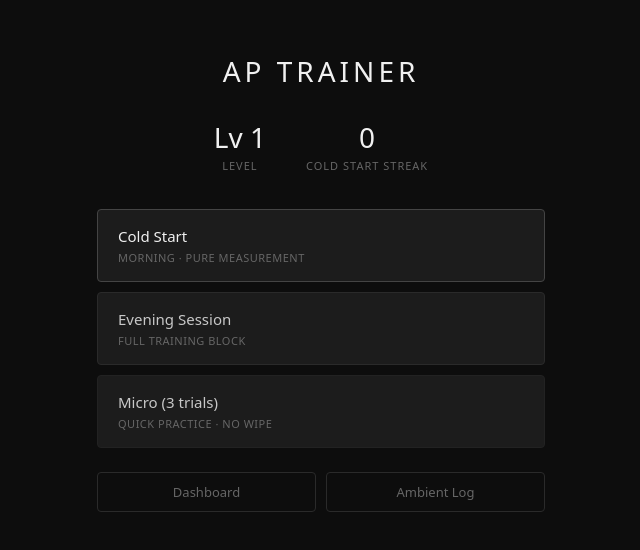
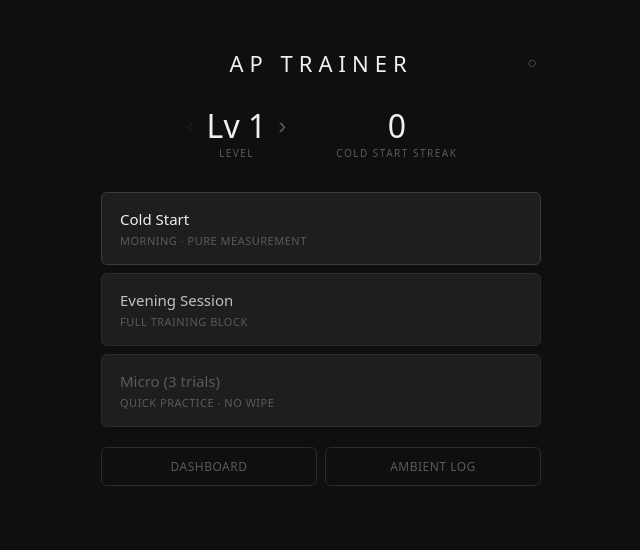
Before and after one commit to mehurtado/ap-trainer, a React (Vite) app: page / in a window 1280 px wide. Shown: the top 550 px of the page, without its empty margins (319-959 px from the left). Built offline with nearby package versions, Linux system fonts and the light colour scheme.

Commit message:
Add quit button, session record, level selector, dark/light theme, audio stop fix

```diff
--- a/src/App.jsx
+++ b/src/App.jsx
@@ -1,5 +1,6 @@
 import React from 'react';
 import { useGameState } from './hooks/useGameState.js';
+import { useTheme } from './hooks/useTheme.js';
 import HomeScreen from './components/HomeScreen.jsx';
 import TrialScreen from './components/TrialScreen.jsx';
 import FeedbackScreen from './components/FeedbackScreen.jsx';
@@ -10,6 +11,7 @@ import './App.css';
 
 export default function App() {
   const g = useGameState();
+  const { theme, toggle: toggleTheme } = useTheme();
 
   if (g.screen === 'home') {
     return (
@@ -21,11 +23,16 @@ export default function App() {
         onStartMicro={g.startMicro}
         onDashboard={() => g.setScreen('dashboard')}
         onAmbient={() => g.setScreen('ambient')}
+        onSetLevel={g.setLevel}
+        theme={theme}
+        onToggleTheme={toggleTheme}
       />
     );
   }
 
   if (g.screen === 'trial') {
+    const correct = g.consecutiveResults.filter(Boolean).length;
+    const total = g.consecutiveResults.length;
     return (
       <TrialScreen
         currentTrial={g.currentTrial}
@@ -38,6 +45,9 @@ export default function App() {
         trialIndex={g.trialIndex}
         sessionType={g.sessionType}
         notExactMode={g.notExactMode}
+        sessionCorrect={correct}
+        sessionTotal={total}
+        onQuit={g.goHome}
       />
     );
   }
@@ -53,7 +63,7 @@ export default function App() {
   }
 
   if (g.screen === 'wipe') {
-    return <WipeScreen progress={g.wipeProgress} />;
+    return <WipeScreen progress={g.wipeProgress} onQuit={g.goHome} />;
   }
 
   if (g.screen === 'dashboard') {
--- a/src/components/HomeScreen.jsx
+++ b/src/components/HomeScreen.jsx
@@ -1,4 +1,6 @@
 import React from 'react';
+
+const MAX_LEVEL = 12;
 
 export default function HomeScreen({
   level,
@@ -8,14 +10,26 @@ export default function HomeScreen({
   onStartMicro,
   onDashboard,
   onAmbient,
+  onSetLevel,
+  theme,
+  onToggleTheme,
 }) {
   return (
     <div className="screen home-screen">
-      <h1 className="app-title">AP Trainer</h1>
+      <div className="home-header">
+        <h1 className="app-title">AP Trainer</h1>
+        <button className="theme-btn" onClick={onToggleTheme} title="Toggle theme">
+          {theme === 'dark' ? '○' : '●'}
+        </button>
+      </div>
 
       <div className="stat-row">
         <div className="stat">
-          <span className="stat-value">Lv {level}</span>
+          <div className="level-selector">
+            <button className="level-arrow" onClick={() => onSetLevel(Math.max(1, level - 1))} disabled={level <= 1}>‹</button>
+            <span className="stat-value">Lv {level}</span>
+            <button className="level-arrow" onClick={() => onSetLevel(Math.min(MAX_LEVEL, level + 1))} disabled={level >= MAX_LEVEL}>›</button>
+          </div>
           <span className="stat-label">level</span>
         </div>
         <div className="stat">
--- a/src/components/WipeScreen.jsx
+++ b/src/components/WipeScreen.jsx
@@ -1,8 +1,11 @@
 import React from 'react';
 
-export default function WipeScreen({ progress }) {
+export default function WipeScreen({ progress, onQuit }) {
   return (
     <div className="screen wipe-screen">
+      <div className="screen-top-row">
+        <button className="quit-btn" onClick={onQuit}>✕</button>
+      </div>
       <div className="wipe-label">Clearing...</div>
       <div className="wipe-bar-wrap">
         <div className="wipe-bar" style={{ width: `${progress * 100}%` }} />
--- a/src/hooks/useGameState.js
+++ b/src/hooks/useGameState.js
@@ -270,12 +270,14 @@ export function useGameState() {
 
   function goHome() {
     if (wipeTimer.current) clearInterval(wipeTimer.current);
+    audioEngine.stop();
     setScreen('home');
   }
 
   return {
     screen, setScreen,
-    level, setLevel,
+    level,
+    setLevel: (v) => { setLevel(v); setMeta('level', v); },
     sessionType,
     trialIndex,
     currentTrial,
@@ -291,6 +293,7 @@ export function useGameState() {
     cognitiveLoad, setCognitiveLoad,
     intoxicationFlag, setIntoxicationFlag,
     contaminationFlag, setContaminationFlag,
+    consecutiveResults,
     matrixStore,
     startSession: beginSession,
     startMicro: beginMicro,
--- /dev/null
+++ b/src/hooks/useTheme.js
@@ -0,0 +1,15 @@
+import { useState, useEffect } from 'react';
+
+export function useTheme() {
+  const [theme, setTheme] = useState(() =>
+    localStorage.getItem('theme') || 'dark'
+  );
+
+  useEffect(() => {
+    document.documentElement.setAttribute('data-theme', theme);
+    localStorage.setItem('theme', theme);
+  }, [theme]);
+
+  const toggle = () => setTheme(t => t === 'dark' ? 'light' : 'dark');
+  return { theme, toggle };
+}
--- a/src/index.css
+++ b/src/index.css
@@ -1,20 +1,34 @@
 *, *::before, *::after { box-sizing: border-box; }
 
+/* ── Themes ───────────────────────────────────────────────────────────────── */
 :root {
-  --bg: #0d0d0d;
-  --bg2: #141414;
-  --bg3: #1c1c1c;
-  --border: #2a2a2a;
-  --text: #c8c8c8;
-  --text-dim: #666;
+  --bg:          #0f0f0f;
+  --bg2:         #161616;
+  --bg3:         #1e1e1e;
+  --border:      #2c2c2c;
+  --text:        #c0c0c0;
+  --text-dim:    #5a5a5a;
   --text-bright: #f0f0f0;
-  --accent: #e0e0e0;
-  --correct: #4caf50;
-  --wrong: #e53935;
-  --warn: #f57c00;
+  --correct:     #4caf50;
+  --wrong:       #e53935;
+  --warn:        #f57c00;
   --font: system-ui, 'Segoe UI', sans-serif;
 }
 
+:root[data-theme="light"] {
+  --bg:          #fafafa;
+  --bg2:         #f2f2f2;
+  --bg3:         #e8e8e8;
+  --border:      #d4d4d4;
+  --text:        #444;
+  --text-dim:    #999;
+  --text-bright: #111;
+  --correct:     #2e7d32;
+  --wrong:       #c62828;
+  --warn:        #e65100;
+}
+
+/* ── Base ─────────────────────────────────────────────────────────────────── */
 body {
   margin: 0;
   background: var(--bg);
@@ -37,62 +51,99 @@ body {
   flex: 1;
   display: flex;
   flex-direction: column;
-  padding: 20px 16px;
+  padding: 20px 20px;
   gap: 16px;
 }
 
 /* ── Home ─────────────────────────────────────────────────────────────────── */
+.home-header {
+  display: flex;
+  align-items: center;
+  justify-content: center;
+  position: relative;
+  padding-top: 28px;
+}
+
 .app-title {
-  font-size: 28px;
+  font-size: 22px;
   font-weight: 400;
-  letter-spacing: 4px;
+  letter-spacing: 6px;
   text-transform: uppercase;
   color: var(--text-bright);
   margin: 0;
-  text-align: center;
-  padding-top: 32px;
 }
+
+.theme-btn {
+  position: absolute;
+  right: 0;
+  background: none;
+  border: none;
+  color: var(--text-dim);
+  font-size: 16px;
+  cursor: pointer;
+  padding: 4px;
+  line-height: 1;
+}
+.theme-btn:hover { color: var(--text); }
 
 .stat-row {
   display: flex;
   justify-content: center;
-  gap: 40px;
-  padding: 12px 0;
+  gap: 48px;
+  padding: 16px 0;
 }
 
 .stat {
   display: flex;
   flex-direction: column;
   align-items: center;
-  gap: 2px;
+  gap: 4px;
 }
 
 .stat-value {
-  font-size: 28px;
+  font-size: 32px;
   font-weight: 300;
   color: var(--text-bright);
+  line-height: 1;
 }
 
+.level-selector {
+  display: flex;
+  align-items: center;
+  gap: 10px;
+}
+
+.level-arrow {
+  background: none;
+  border: none;
+  color: var(--text-dim);
+  font-size: 24px;
+  cursor: pointer;
+  padding: 0 2px;
+  line-height: 1;
+}
+.level-arrow:hover:not(:disabled) { color: var(--text-bright); }
+.level-arrow:disabled { opacity: 0.15; cursor: default; }
+
 .stat-label {
-  font-size: 11px;
+  font-size: 10px;
   text-transform: uppercase;
-  letter-spacing: 1px;
+  letter-spacing: 1.5px;
   color: var(--text-dim);
 }
 
 .session-buttons {
   display: flex;
   flex-direction: column;
-  gap: 10px;
-  margin-top: 8px;
+  gap: 8px;
 }
 
 .session-btn {
   background: var(--bg3);
   border: 1px solid var(--border);
   color: var(--text);
-  padding: 16px 20px;
-  border-radius: 4px;
+  padding: 16px 18px;
+  border-radius: 6px;
   cursor: pointer;
   font-size: 15px;
   font-family: var(--font);
@@ -100,12 +151,15 @@ body {
   flex-direction: column;
   align-items: flex-start;
   gap: 4px;
-  transition: background 0.15s;
+  transition: background 0.12s, border-color 0.12s;
+  text-align: left;
 }
 
-.session-btn:hover { background: #222; }
-.session-btn.primary { border-color: #444; color: var(--text-bright); }
-.session-btn.micro { border-color: #222; }
+.session-btn:hover { background: var(--bg2); border-color: #3a3a3a; }
+:root[data-theme="light"] .session-btn:hover { border-color: #bbb; }
+.session-btn.primary { color: var(--text-bright); border-color: #3c3c3c; }
+:root[data-theme="light"] .session-btn.primary { border-color: #bbb; }
+.session-btn.micro { color: var(--text-dim); }
 
 .btn-sub {
   font-size: 11px;
@@ -116,8 +170,8 @@ body {
 
 .secondary-buttons {
   display: flex;
-  gap: 10px;
-  margin-top: 8px;
+  gap: 8px;
+  margin-top: 4px;
 }
 
 .nav-btn {
@@ -126,54 +180,84 @@ body {
   border: 1px solid var(--border);
   color: var(--text-dim);
   padding: 10px;
-  border-radius: 4px;
+  border-radius: 6px;
   cursor: pointer;
-  font-size: 13px;
+  font-size: 12px;
   font-family: var(--font);
-  transition: color 0.15s;
+  text-transform: uppercase;
+  letter-spacing: 0.5px;
+  transition: color 0.12s, border-color 0.12s;
 }
-
-.nav-btn:hover { color: var(--text); }
+.nav-btn:hover { color: var(--text); border-color: #444; }
+:root[data-theme="light"] .nav-btn:hover { border-color: #bbb; }
 
 /* ── Trial ────────────────────────────────────────────────────────────────── */
 .trial-screen { padding-top: 12px; }
 
 .trial-meta {
   display: flex;
-  gap: 12px;
-  font-size: 12px;
+  align-items: center;
+  gap: 10px;
+  font-size: 11px;
   color: var(--text-dim);
   text-transform: uppercase;
   letter-spacing: 1px;
 }
 
-.stimulus-info { min-height: 20px; }
+.session-record {
+  font-size: 11px;
+  color: var(--text-dim);
+  letter-spacing: 1px;
+  font-variant-numeric: tabular-nums;
+}
+
+.quit-btn {
+  margin-left: auto;
+  background: none;
+  border: none;
+  color: var(--text-dim);
+  font-size: 15px;
+  cursor: pointer;
+  padding: 0 2px;
+  line-height: 1;
+}
+.quit-btn:hover { color: var(--text); }
+
+.screen-top-row {
+  display: flex;
+  justify-content: flex-end;
+}
+
+.stimulus-info { min-height: 18px; }
 
 .tag {
-  font-size: 10px;
+  font-size: 9px;
   text-transform: uppercase;
   letter-spacing: 1px;
   padding: 2px 6px;
   border: 1px solid var(--border);
-  border-radius: 2px;
+  border-radius: 3px;
   color: var(--text-dim);
 }
 
-.tag.cold { border-color: #444; color: #888; }
+.tag.cold { border-color: #444; color: #777; }
+:root[data-theme="light"] .tag.cold { border-color: #bbb; color: #999; }
 .tag.detuned { border-color: #444; }
 .tag.noise, .tag.sine { border-color: #333; }
+:root[data-theme="light"] .tag.noise,
+:root[data-theme="light"] .tag.sine { border-color: #ccc; }
 
 /* Timer bar */
 .timer-bar-wrap {
-  height: 2px;
-  background: #1a1a1a;
-  border-radius: 1px;
+  height: 3px;
+  background: var(--bg3);
+  border-radius: 2px;
   overflow: hidden;
 }
 
 .timer-bar {
   height: 100%;
-  background: #555;
+  background: var(--text-dim);
   transition: width 0.05s linear;
 }
 
@@ -182,31 +266,35 @@ body {
   display: grid;
   grid-template-columns: repeat(4, 1fr);
   gap: 8px;
-  margin-top: 12px;
+  margin-top: 8px;
 }
 
 .note-btn {
   background: var(--bg3);
   border: 1px solid var(--border);
   color: var(--text-bright);
-  font-size: 18px;
+  font-size: 17px;
   font-family: var(--font);
-  font-weight: 300;
-  padding: 22px 0;
-  border-radius: 4px;
+  font-weight: 400;
+  padding: 24px 0;
+  border-radius: 6px;
   cursor: pointer;
-  transition: background 0.1s, border-color 0.1s;
-  letter-spacing: 1px;
+  transition: background 0.08s, border-color 0.08s;
+  letter-spacing: 0.5px;
 }
 
-.note-btn:hover:not(:disabled) { background: #242424; border-color: #444; }
-.note-btn:active:not(:disabled) { background: #2c2c2c; }
-.note-btn.inactive { opacity: 0.15; cursor: default; }
+.note-btn:hover:not(:disabled) {
+  background: var(--bg2);
+  border-color: #484848;
+}
+:root[data-theme="light"] .note-btn:hover:not(:disabled) { border-color: #bbb; }
+.note-btn:active:not(:disabled) { background: var(--border); }
+.note-btn.inactive { opacity: 0.12; cursor: default; }
 .note-btn:disabled { cursor: default; }
 
 .direction-row {
   display: flex;
-  gap: 12px;
+  gap: 10px;
   margin-top: 8px;
 }
 
@@ -216,11 +304,13 @@ body {
   border: 1px solid var(--border);
   color: var(--text);
   padding: 14px;
-  border-radius: 4px;
+  border-radius: 6px;
   cursor: pointer;
   font-size: 14px;
   font-family: var(--font);
+  transition: background 0.1s;
 }
+.dir-btn:hover { background: var(--bg2); }
 
 /* Confidence overlay */
 .confidence-overlay {
@@ -232,26 +322,26 @@ body {
   max-width: 480px;
   background: var(--bg2);
   border-top: 1px solid var(--border);
-  padding: 20px 16px;
+  padding: 20px 20px;
   display: flex;
   flex-direction: column;
   align-items: center;
-  gap: 12px;
+  gap: 10px;
   z-index: 100;
 }
 
 .confidence-overlay p {
-  font-size: 13px;
+  font-size: 11px;
   color: var(--text-dim);
   text-transform: uppercase;
-  letter-spacing: 1px;
+  letter-spacing: 1.5px;
   margin: 0;
 }
 
 .conf-btn {
   width: 100%;
-  padding: 14px;
-  border-radius: 4px;
+  padding: 15px;
+  border-radius: 6px;
   cursor: pointer;
   font-size: 15px;
   font-family: var(--font);
@@ -260,67 +350,66 @@ body {
   color: var(--text);
   transition: background 0.1s;
 }
-
-.conf-btn:hover { background: #242424; }
+.conf-btn:hover { background: var(--bg2); }
 
 /* ── Feedback ─────────────────────────────────────────────────────────────── */
 .feedback-screen {
   align-items: center;
   justify-content: center;
-  gap: 24px;
+  gap: 28px;
 }
 
 .result-indicator {
-  font-size: 72px;
+  font-size: 80px;
   font-weight: 200;
   line-height: 1;
 }
 
 .result-indicator.correct { color: var(--correct); }
-.result-indicator.wrong { color: var(--wrong); }
+.result-indicator.wrong   { color: var(--wrong); }
 
 .correction-info {
   display: flex;
   flex-direction: column;
   align-items: center;
-  gap: 8px;
+  gap: 10px;
   text-align: center;
 }
 
-.correct-label { color: var(--text-dim); font-size: 14px; }
-.target-label { color: var(--text-bright); font-size: 22px; letter-spacing: 2px; }
+.correct-label { color: var(--text-dim); font-size: 13px; text-transform: uppercase; letter-spacing: 0.5px; }
+.target-label  { color: var(--text-bright); font-size: 26px; font-weight: 300; letter-spacing: 3px; }
 
 .neighbors {
   font-size: 12px;
   color: var(--text-dim);
-  margin-top: 4px;
+  margin-top: 2px;
 }
 
-.neighbors-label { color: #444; }
+.neighbors-label { color: var(--border); }
 
 .fatigue-warning {
-  background: #1a0e00;
-  border: 1px solid #4a2a00;
+  background: var(--bg2);
+  border: 1px solid var(--border);
   color: var(--warn);
   padding: 12px 20px;
-  border-radius: 4px;
+  border-radius: 6px;
   font-size: 13px;
   text-align: center;
+  letter-spacing: 0.3px;
 }
 
 .continue-btn {
   background: var(--bg3);
   border: 1px solid var(--border);
   color: var(--text);
-  padding: 14px 40px;
-  border-radius: 4px;
+  padding: 14px 44px;
+  border-radius: 6px;
   cursor: pointer;
   font-size: 15px;
   font-family: var(--font);
   transition: background 0.1s;
 }
-
-.continue-btn:hover { background: #242424; }
+.continue-btn:hover { background: var(--bg2); }
 
 /* ── Wipe ─────────────────────────────────────────────────────────────────── */
 .wipe-screen {
@@ -330,24 +419,24 @@ body {
 }
 
 .wipe-label {
-  font-size: 13px;
+  font-size: 12px;
   text-transform: uppercase;
-  letter-spacing: 3px;
+  letter-spacing: 4px;
   color: var(--text-dim);
 }
 
 .wipe-bar-wrap {
   width: 100%;
-  max-width: 240px;
+  max-width: 220px;
   height: 2px;
-  background: #1a1a1a;
+  background: var(--bg3);
   border-radius: 1px;
   overflow: hidden;
 }
 
 .wipe-bar {
   height: 100%;
-  background: #333;
+  background: var(--text-dim);
   transition: width 0.1s linear;
 }
 
@@ -361,7 +450,7 @@ body {
 }
 
 .dash-header h2 {
-  font-size: 16px;
+  font-size: 13px;
   font-weight: 400;
   letter-spacing: 2px;
   text-transform: uppercase;
@@ -378,13 +467,13 @@ body {
   cursor: pointer;
   font-size: 12px;
   font-family: var(--font);
+  transition: color 0.12s;
 }
-
 .back-btn:hover, .export-btn:hover { color: var(--text); }
 
 .matrix-wrap { overflow-x: auto; }
 .matrix-wrap h3 {
-  font-size: 12px;
+  font-size: 11px;
   font-weight: 400;
   letter-spacing: 1px;
   text-transform: uppercase;
@@ -409,7 +498,7 @@ body {
 }
 
 .matrix-cell.header { color: var(--text-dim); font-size: 9px; }
-.matrix-cell.diag { background: #111; }
+.matrix-cell.diag   { background: var(--bg2); }
 
 .matrix-filter {
   display: flex;
@@ -427,13 +516,14 @@ body {
   font-family: var(--font);
   text-transform: uppercase;
   letter-spacing: 1px;
+  transition: color 0.12s, border-color 0.12s;
 }
-
 .filter-btn.active { border-color: #555; color: var(--text); }
+:root[data-theme="light"] .filter-btn.active { border-color: #888; }
 
 .chart-wrap { overflow-x: auto; }
 .chart-wrap h3 {
-  font-size: 12px;
+  font-size: 11px;
   font-weight: 400;
   letter-spacing: 1px;
   text-transform: uppercase;
@@ -468,7 +558,7 @@ body {
   border: 1px solid var(--border);
   color: var(--text);
   padding: 10px 12px;
-  border-radius: 4px;
+  border-radius: 6px;
   font-size: 14px;
   font-family: var(--font);
   width: 100%;
@@ -490,14 +580,14 @@ body {
   display: flex;
   gap: 10px;
   font-size: 12px;
-  padding: 8px;
+  padding: 10px 12px;
   background: var(--bg3);
   border: 1px solid var(--border);
-  border-radius: 4px;
+  border-radius: 6px;
   align-items: center;
 }
 
-.ambient-source { color: var(--text-dim); flex: 1; }
-.ambient-guess { color: var(--text-bright); font-size: 14px; letter-spacing: 1px; }
+.ambient-source  { color: var(--text-dim); flex: 1; }
+.ambient-guess   { color: var(--text-bright); font-size: 14px; letter-spacing: 1px; }
 .ambient-verified { color: var(--correct); font-size: 11px; }
-.ambient-mode { color: var(--text-dim); font-size: 10px; text-transform: uppercase; }
+.ambient-mode    { color: var(--text-dim); font-size: 10px; text-transform: uppercase; }
```
Also changed, not shown: src/audio/AudioEngine.js (+7 -0 lines), src/components/TrialScreen.jsx (+7 -0 lines).
